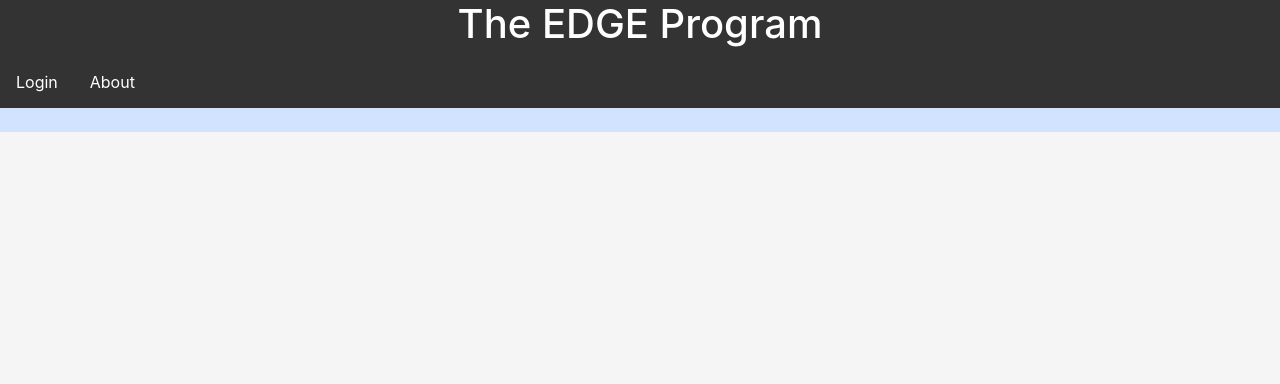
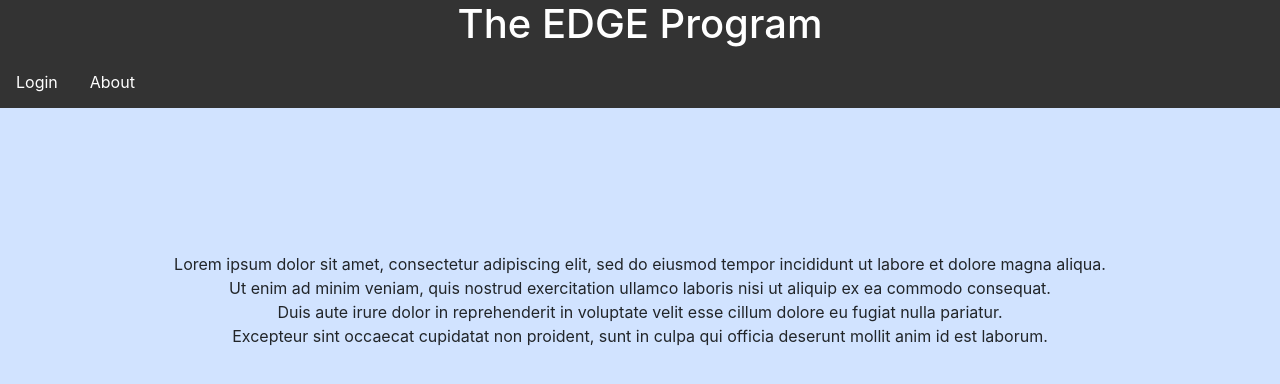
Before and after one commit to jubcow/430Edge, a React (Create React App) app: page / in a window 1280 px wide. Shown: the top 384 px of the page. Built offline with nearby package versions, Linux system fonts and the light colour scheme.

Commit message:
Homepage can now have whatever color as background, just change <body> in css to whatever you want.

```diff
--- a/src/containers/Homepage/HomePage.css
+++ b/src/containers/Homepage/HomePage.css
@@ -35,3 +35,6 @@
 .bgColor{
         background-color: #d1e3ff
 }
+body{
+        background-color: #d1e3ff !important
+}
--- a/src/containers/Homepage/HomePage.js
+++ b/src/containers/Homepage/HomePage.js
@@ -2,6 +2,7 @@
 import StudentLayout from '../../hoc/Student Layout/StudentLayout';
 
 import "./HomePage.css";
+//import "./woodard.jpg";
 
 class HomePage extends React.Component {
     constructor(props) {
@@ -10,16 +11,24 @@
 
     render() {
         return (
+		<body>
             <div id="parent">
         <ul>
                 <center><div class="white"><h1>The EDGE Program</h1></div></center>
                 <li><a href="/Login">Login</a></li>
                 <li><a href="/About">About</a></li>
         </ul>
-        <div class="bgColor">
-              <br></br>
+	<br></br><br></br><br></br><br></br><br></br><br></br>
+	<center>
+		Lorem ipsum dolor sit amet, consectetur adipiscing elit, sed do eiusmod tempor incididunt ut labore et dolore magna aliqua.
+		<br></br>Ut enim ad minim veniam, quis nostrud exercitation ullamco laboris nisi ut aliquip ex ea commodo consequat.
+		<br></br>Duis aute irure dolor in reprehenderit in voluptate velit esse cillum dolore eu fugiat nulla pariatur.
+		<br></br>Excepteur sint occaecat cupidatat non proident, sunt in culpa qui officia deserunt mollit anim id est laborum.
+	</center>
+
+
         </div>
-        </div>
+	</body>
         )
     }
 }
--- a/src/containers/Homepage/hp.css
+++ b/src/containers/Homepage/hp.css
@@ -35,3 +35,6 @@
 .bgColor{
         background-color: #d1e3ff
 }
+body{
+	background-color: #d1e3ff
+}
--- a/src/containers/Homepage/hp.js
+++ b/src/containers/Homepage/hp.js
@@ -8,15 +8,17 @@
 
     render() {
         return (
-            <div id="parent">
+        <div id="parent">
         <ul>
                 <center><div class="white"><h1>The EDGE Program</h1></div></center>
                 <li><a href="/Login">Login</a></li>
                 <li><a href="/About">About</a></li>
         </ul>
+	<body>
         <div class="bgColor">
-              <br></br>
+             <br></br>
         </div>
+	</body>
         </div>
         )
     }
```
